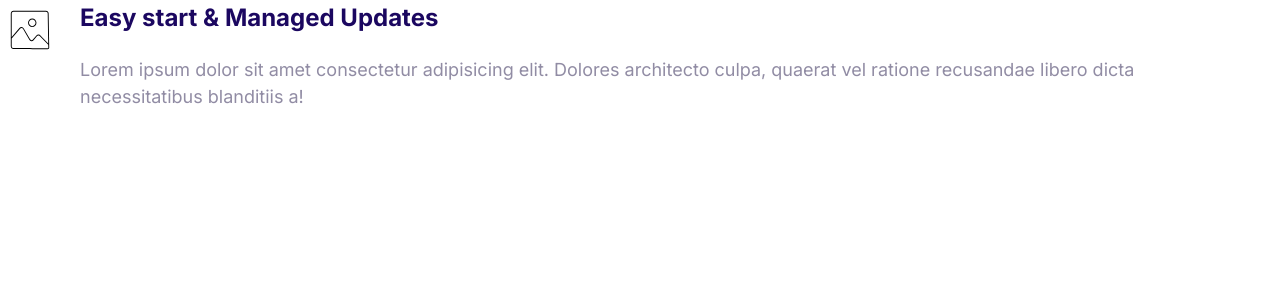
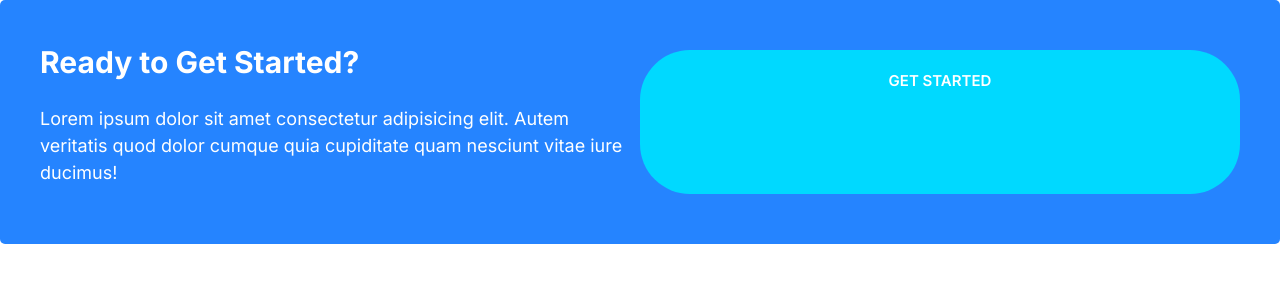
Before and after one commit to vijaysavadi/Vified, a plain HTML site: page index.html in a window 1280 px wide. Drawn offline with Linux system fonts and the light colour scheme.

Commit message:
callout inpr

```diff
--- a/css/styles.css
+++ b/css/styles.css
@@ -146,7 +146,7 @@ a {
   margin-bottom: 1rem;
 }
 
-@media screen and (min-width:1024px) {
+@media screen and (min-width: 1024px) {
   .list--tick .list__item {
     padding-left: 0;
   }
@@ -158,7 +158,7 @@ a {
   height: 40px;
 }
 
-.icon--small{
+.icon--small {
   width: 30px;
   height: 30px;
 }
@@ -167,7 +167,7 @@ a {
   fill: var(--color-primary);
 }
 
-.icon--white{
+.icon--white {
   fill: #fff;
 }
 
@@ -181,7 +181,7 @@ a {
   align-items: center;
 }
 
-.icon-container--accent{
+.icon-container--accent {
   background: var(--color-accent);
 }
 
@@ -341,11 +341,11 @@ a {
   margin-bottom: 2rem;
 }
 
-.plan--popular .card__header{
+.plan--popular .card__header {
   position: relative;
 }
 
-.plan--popular .card__header::before{
+.plan--popular .card__header::before {
   content: url(../images/external-badge-fitness-kiranshastry-lineal-kiranshastry.png);
   width: 40px;
   display: inline-block;
@@ -367,103 +367,101 @@ a {
   .plan__description {
     font-size: 1.7rem;
   }
-
+}
 
 /* Media Objects */
 
-  .media{
+.media {
   display: flex;
 }
 
-  .media__title{
+.media__title {
   margin-top: 0;
 }
 
-  .media__body{
+.media__body {
   margin: 0 2rem;
 }
 
-  .media__image{
+.media__image {
   margin: 1rem;
 }
 
 /* quotes */
 
-  .quote{
+.quote {
   font-size: 3rem;
   font-style: italic;
   color: var(--color-body-darker);
   line-height: 1.3;
 }
 
-  .quote__text::before{
+.quote__text::before {
   content: open-quote;
 }
 
-  .quote__text::after{
+.quote__text::after {
   content: close-quote;
 }
 
-  .quote__author{
+.quote__author {
   font-size: 3rem;
   font-weight: 500;
   font-style: normal;
   margin-bottom: 0;
 }
 
-  .quote__organisation{
+.quote__organisation {
   color: var(--color-headings);
-    opacity: .4;
+  opacity: 0.4;
   font-size: 2rem;
   font-style: normal;
 }
 
-  .quote__line{
+.quote__line {
   position: relative;
   bottom: 10px;
 }
 
-  @media  screen and (min-width:1024px)
-   {
-    .quote{
+@media screen and (min-width: 1024px) {
+  .quote {
     font-size: 2rem;
   }
 
-    .quote__author{
+  .quote__author {
     font-size: 2.4rem;
   }
 
-    .quote__organisation{
+  .quote__organisation {
     font-size: 1.6rem;
   }
 }
 
-
 /* Grids */
 
-  .grid{
+.grid {
   display: grid;
 }
 
 @media screen and (min-width: 768px) {
-    .grid--1x2{
+  .grid--1x2 {
     grid-template-columns: 1fr 1fr;
   }
 }
 
 @media screen and (min-width: 1024px) {
-    .grid--1x3{
+  .grid--1x3 {
     grid-template-columns: 1fr 1fr 1fr;
   }
 }
 
 /*Testimonials*/
 
-  .testimonial{
+.testimonial {
   padding: 3rem;
 }
 
-  .testimonial__image{
+.testimonial__image {
   position: relative;
 }
 
@@ -471,20 +469,37 @@ a {
   width: 100%;
 }
 
-  .testimonial__image > .icon-container{
+.testimonial__image > .icon-container {
   position: absolute;
   top: 3rem;
   right: -32px;
 }
 
-  @media screen and (min-width:768px) {
+@media screen and (min-width: 768px) {
   .testimonial .quote,
-    .testimonial .quote__author{
+  .testimonial .quote__author {
     font-size: 3.5rem;
   }
 
-    .testimonial .quote{
+  .testimonial .quote {
     margin-left: 6rem;
   }
+}
 
+/*callout*/
+
+.callout {
+  padding: 4rem;
+  border-radius: 5px;
 }
+
+.callout--primary {
+  background: var(--color-primary);
+  color: #fff;
+}
+
+.callout__heading {
+  color: #fff;
+  margin-top: 0;
+  font-size: 3rem;
+}
--- a/index.html
+++ b/index.html
@@ -15,19 +15,17 @@
     <link rel="stylesheet" href="css/styles.css" />
   </head>
   <body>
-    <div class="media">
-      <div class="media__image">
-        <svg class="icon icon--primary">
-          <use xlink:href="images/sprite.svg#snap"></use>
-        </svg>
-      </div>
-      <div class="media__body">
-        <h3 class="media__title">Easy start & Managed Updates</h3>
-        <p>
-          Lorem ipsum dolor sit amet consectetur adipisicing elit. Dolores
-          architecto culpa, quaerat vel ratione recusandae libero dicta
-          necessitatibus blanditiis a!
-        </p>
+    <div class="callout callout--primary">
+      <div class="grid grid--1x2">
+        <div class="callout__content">
+          <h2 class="callout__heading">Ready to Get Started?</h2>
+          <p>
+            Lorem ipsum dolor sit amet consectetur adipisicing elit. Autem
+            veritatis quod dolor cumque quia cupiditate quam nesciunt vitae iure
+            ducimus!
+          </p>
+        </div>
+        <a href="" class="btn btn--secondary">Get started</a>
       </div>
     </div>
   </body>
```
Lines whose indentation alone changed are shown as unchanged.
